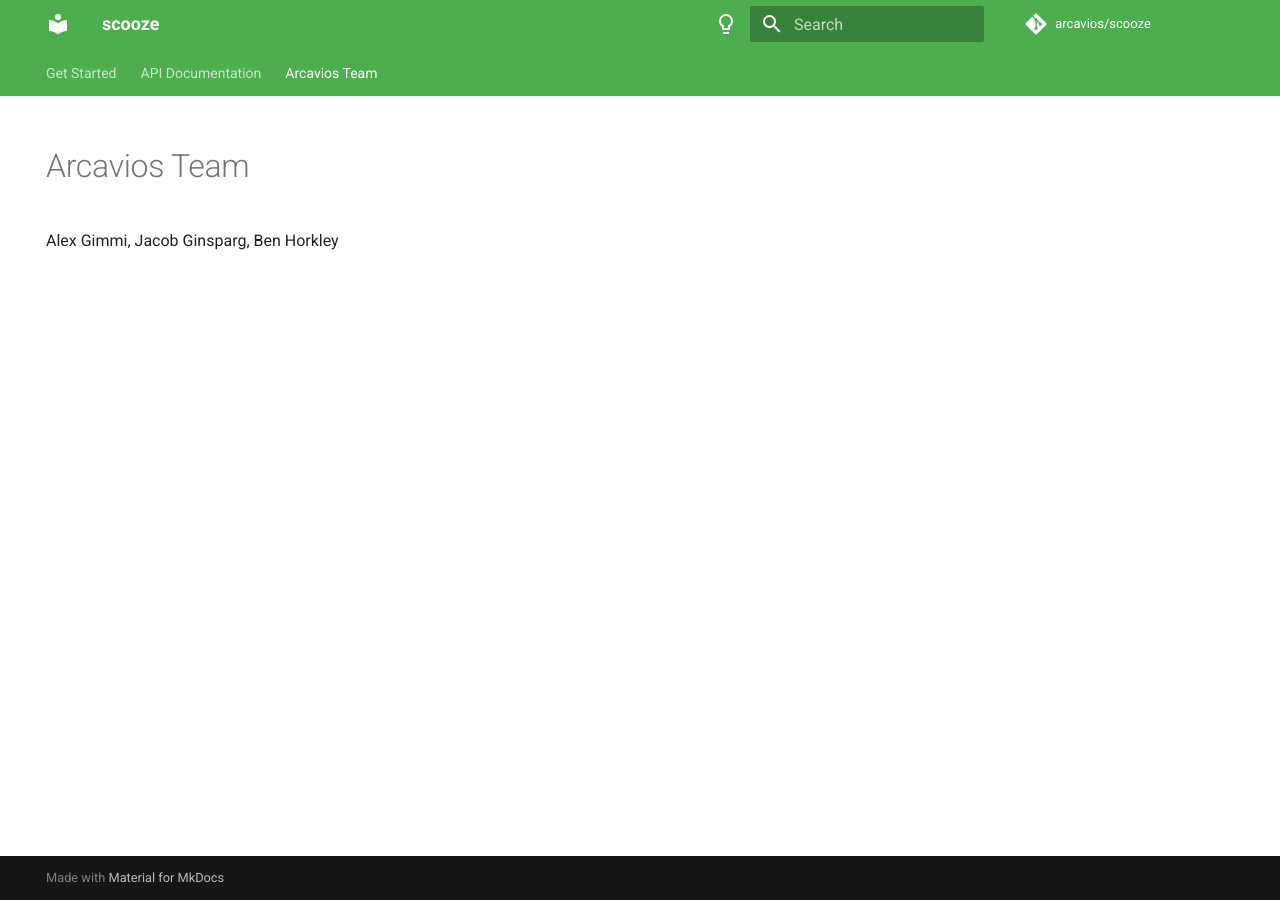
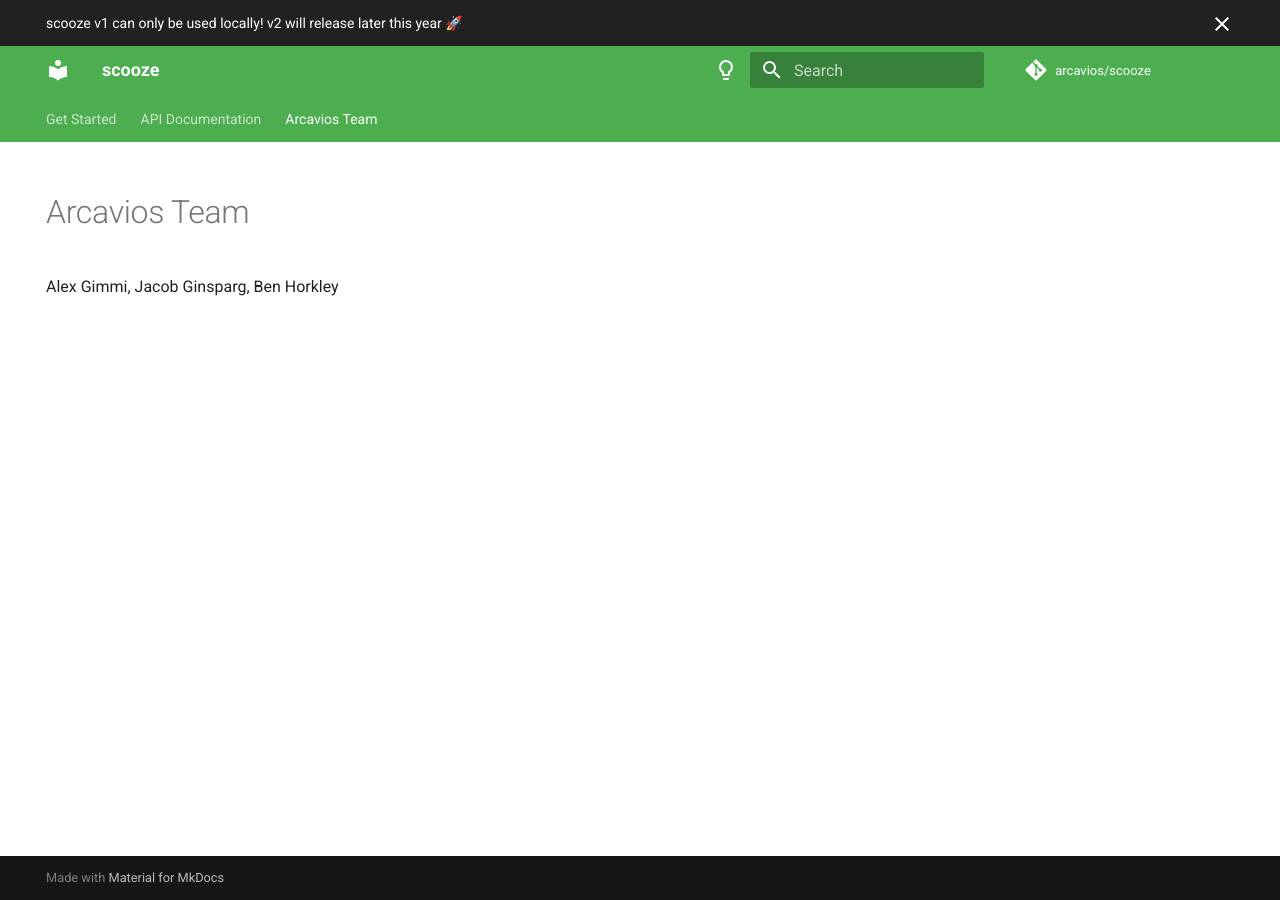
Before and after one commit to arcavios/scooze, an MkDocs documentation site: the page built from docs/people.md, in a window 1280 px wide. Built offline with MkDocs 1.6.1 and Material for MkDocs 9.7.7, drawn with Linux system fonts in a browser that asks for light colours; comment, search, counter and statistics services are not loaded.

```diff
--- /dev/null
+++ b/docs/theme/main.html
@@ -0,0 +1,5 @@
+{% extends "base.html" %}
+
+{% block announce %}
+scooze v1 can only be used locally! v2 will release later this year 🚀
+{% endblock %}
--- a/mkdocs.yml
+++ b/mkdocs.yml
@@ -2,7 +2,7 @@ site_name: scooze
 
 theme:
     name: material
-    #   custom_dir: 'docs/theme'
+    custom_dir: "docs/theme"
     palette:
         - media: "(prefers-color-scheme: light)"
           scheme: default
@@ -18,11 +18,11 @@ theme:
           toggle:
               icon: material/lightbulb
               name: "Switch to light mode"
-    features: # TODO(#153): I don't know what any of these do
+    features:
+        - announce.dismiss
         - content.tabs.link
         - content.code.annotate
         - content.code.copy
-        - announce.dismiss
         - navigation.tabs
 #   logo: 'logo-white.svg'
 #   favicon: 'favicon.png'
```
Also changed, not shown: docs/index.md (+0 -3 lines).
